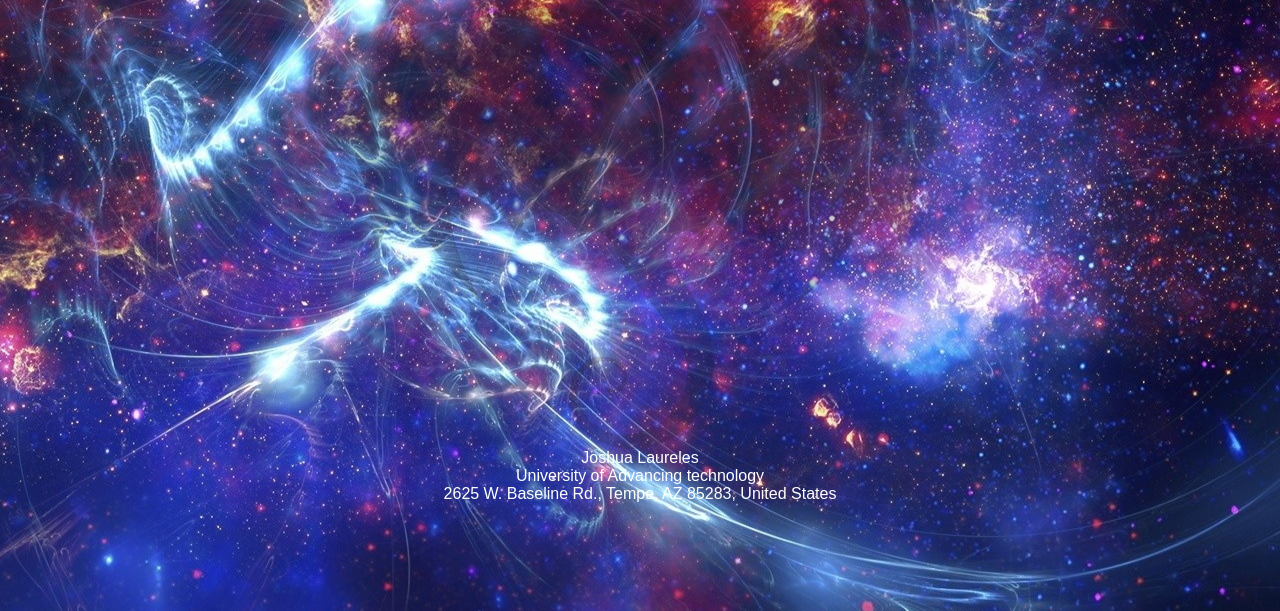
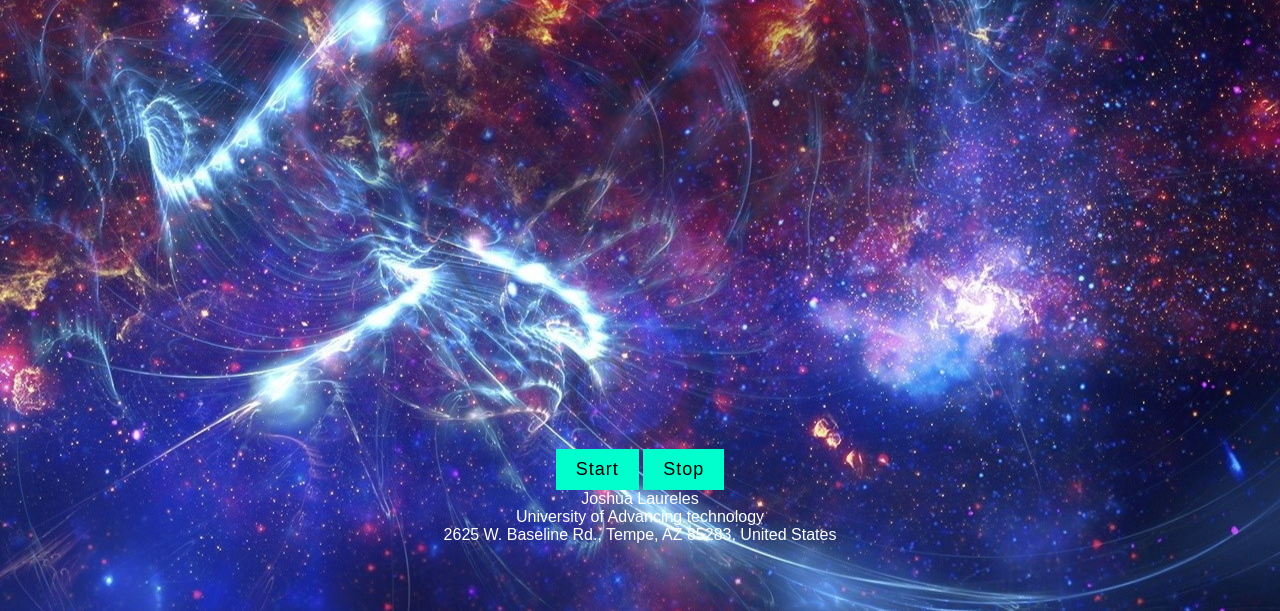
Before and after one commit to djediyogin/week-7, a plain HTML site: page index.html in a window 1280 px wide. Shown: the part 189-800 px from the top of the page. Drawn offline with Linux system fonts and the light colour scheme.

Commit message:
Update index.html
added buttons

```diff
--- a/index.html
+++ b/index.html
@@ -57,6 +57,8 @@ written by Joshua Laureles Ewing
 </div>
 </center>
 
+<button onclick="moveImage()">Start</button>
+<button onclick=>Stop</button>
 
 
 <script src="eventexamples.js"></script>
```
